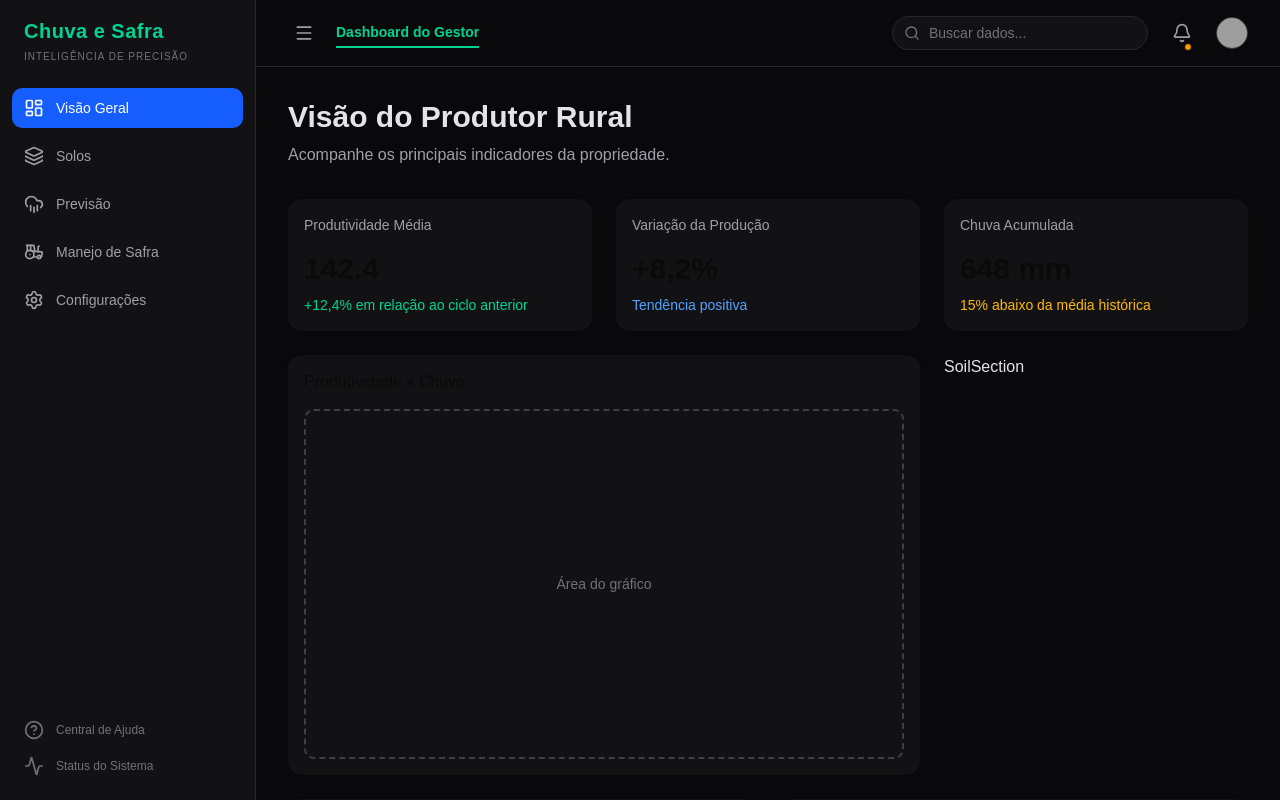
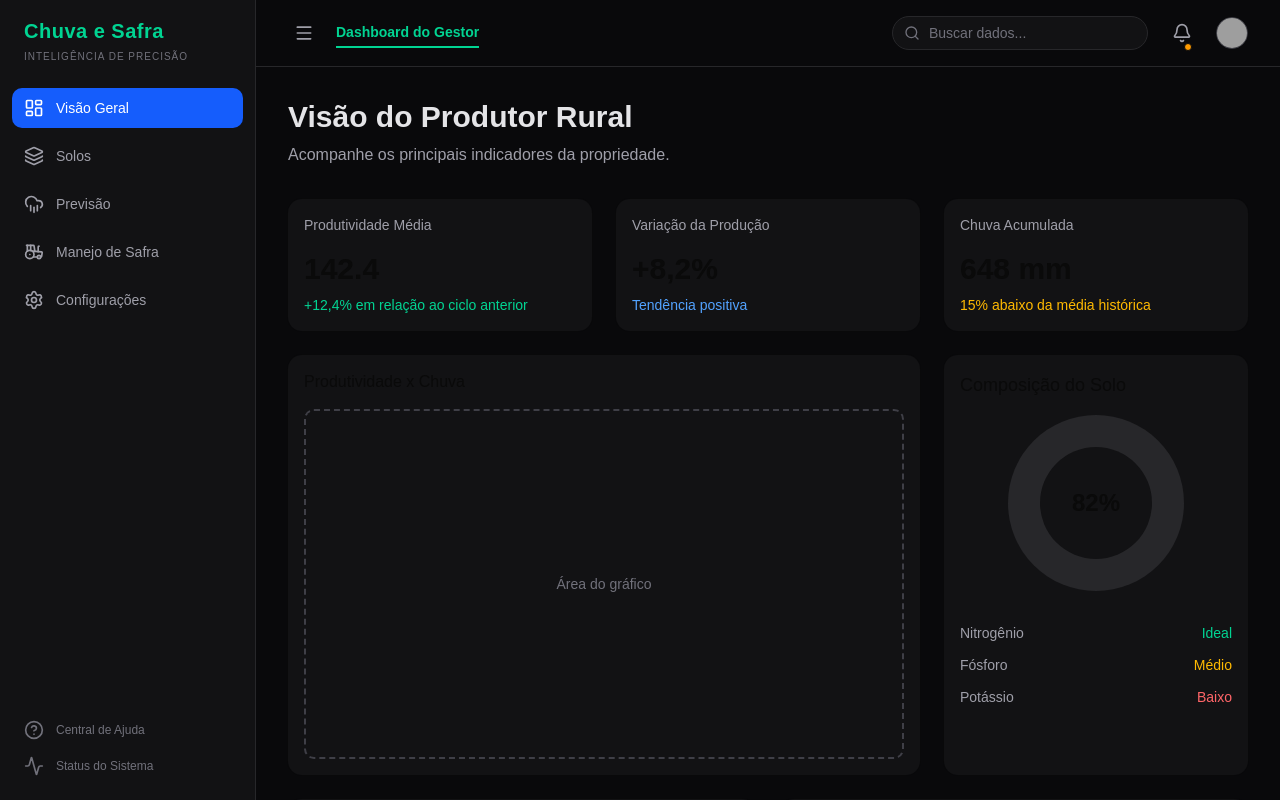
Before and after one commit to codevdu/Demeter, a Next.js app in the folder frontend/: page /produtor in a window 1280 px wide. Built offline with nearby package versions, Linux system fonts and the light colour scheme; grey boxes are pictures that could not be loaded.

Commit message:
feat: adiciona componente de composição do solo

```diff
--- a/frontend/src/components/produtor/SoilSection.tsx
+++ b/frontend/src/components/produtor/SoilSection.tsx
@@ -1,7 +1,76 @@
+import {
+  Card,
+  CardContent,
+  CardHeader,
+  CardTitle,
+} from "@/components/ui/card";
+
 export function SoilSection() {
   return (
-    <div>
-      SoilSection
-    </div>
+    <Card className="bg-[#121214] border-zinc-800">
+
+      <CardHeader>
+        <CardTitle className="text-lg">
+          Composição do Solo
+        </CardTitle>
+      </CardHeader>
+
+      <CardContent>
+
+        <div className="flex flex-col items-center">
+
+          {/* Donut */}
+
+          <div className="relative w-44 h-44 rounded-full bg-zinc-800 flex items-center justify-center">
+
+            <div className="absolute w-28 h-28 rounded-full bg-[#121214]" />
+
+            <span className="relative text-2xl font-bold">
+              82%
+            </span>
+
+          </div>
+
+          {/* Legenda */}
+
+          <div className="w-full mt-8 space-y-3">
+
+            <div className="flex justify-between">
+              <span className="text-zinc-400">
+                Nitrogênio
+              </span>
+
+              <span className="text-emerald-400">
+                Ideal
+              </span>
+            </div>
+
+            <div className="flex justify-between">
+              <span className="text-zinc-400">
+                Fósforo
+              </span>
+
+              <span className="text-amber-400">
+                Médio
+              </span>
+            </div>
+
+            <div className="flex justify-between">
+              <span className="text-zinc-400">
+                Potássio
+              </span>
+
+              <span className="text-red-400">
+                Baixo
+              </span>
+            </div>
+
+          </div>
+
+        </div>
+
+      </CardContent>
+
+    </Card>
   );
 }
```
